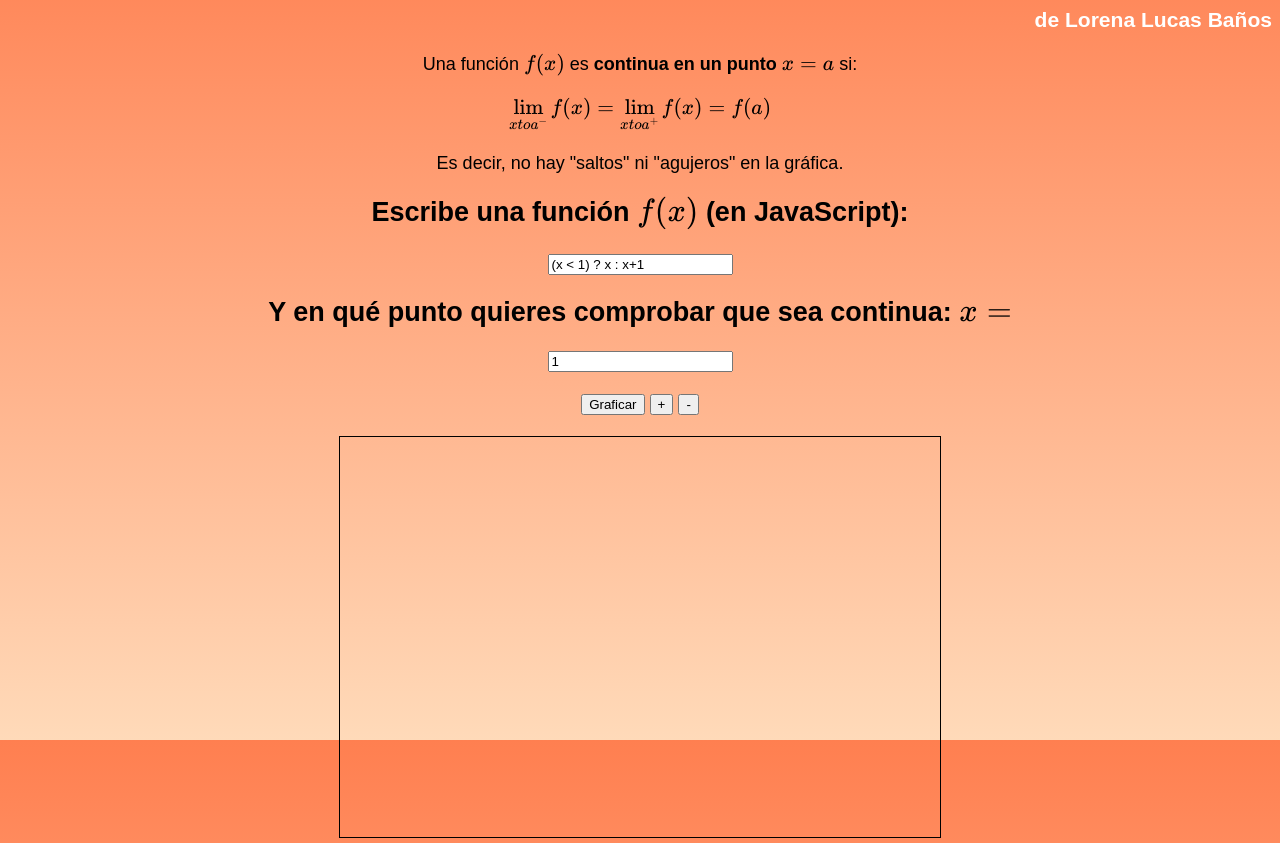
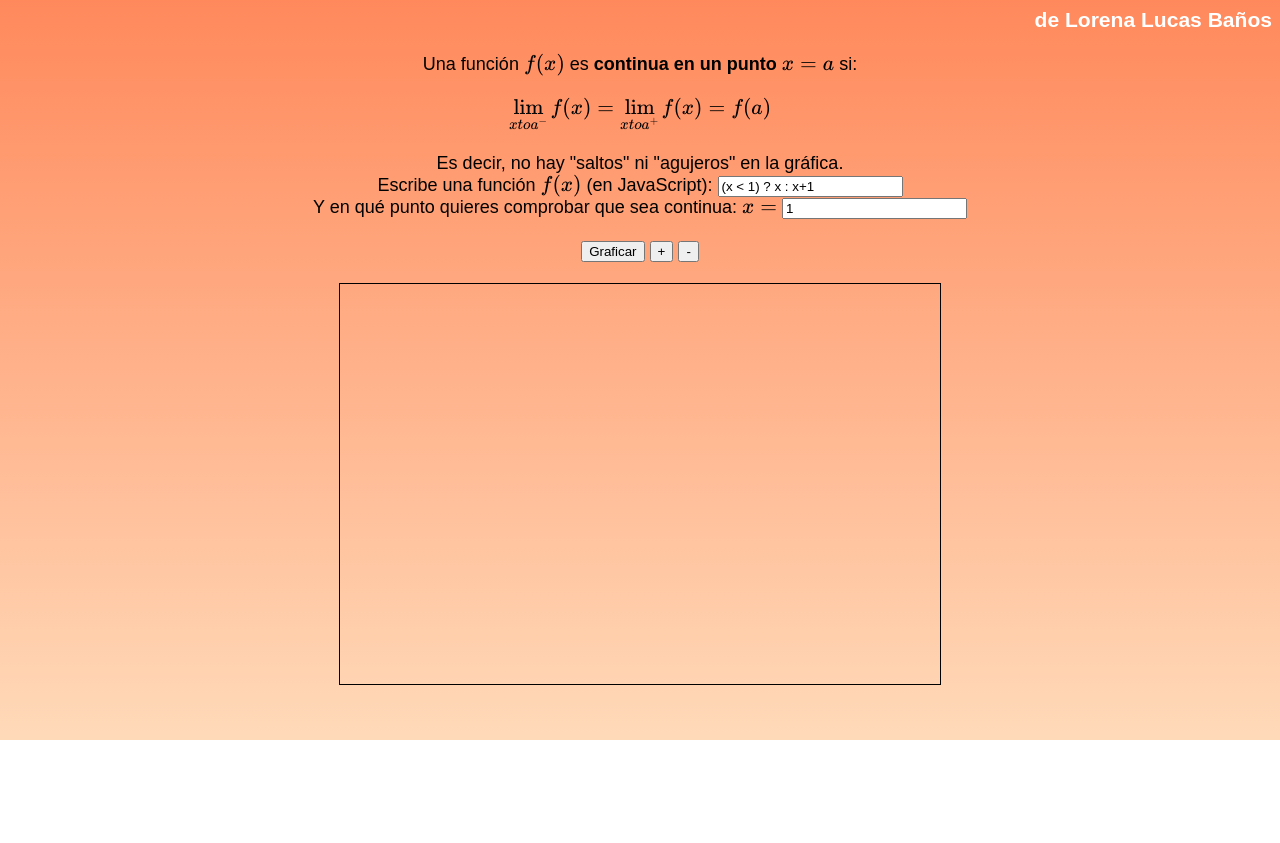
Before and after one commit to lorenalucas199/MiRepositorioPruebas, a plain HTML site: page Ejercicio6Parte3.html in a window 1280 px wide. Shown: the part 92-935 px from the top of the page. After the commit the page ends 832 px from the top, so only its background shows below. Drawn offline with nearby package versions, Linux system fonts and the light colour scheme; some packages are replaced by stand-ins of ours; a script that the page names is missing.

Commit message:
Update Ejercicio6Parte3.html

```diff
--- a/Ejercicio6Parte3.html
+++ b/Ejercicio6Parte3.html
@@ -41,9 +41,9 @@
     $$\lim_{x \\to a^-} f(x) = \lim_{x \\to a^+} f(x) = f(a)$$
     Es decir, no hay "saltos" ni "agujeros" en la gráfica.
     <br>
-    <h2>Escribe una función $f(x)$ (en JavaScript):</h2>
-  <input type="text" id="funcionintro" value="(x < 1) ? x : x+1">
-  <h2>Y en qué punto quieres comprobar que sea continua: $x=$</h2>
+    Escribe una función $f(x)$ (en JavaScript):
+  <input type="text" id="funcionintro" value="(x < 1) ? x : x+1"><br>
+  Y en qué punto quieres comprobar que sea continua: $x=$
   <input type="text" id="puntocont" value="1">
   <br><br>
   <button onclick="graficar()">Graficar</button>
```
